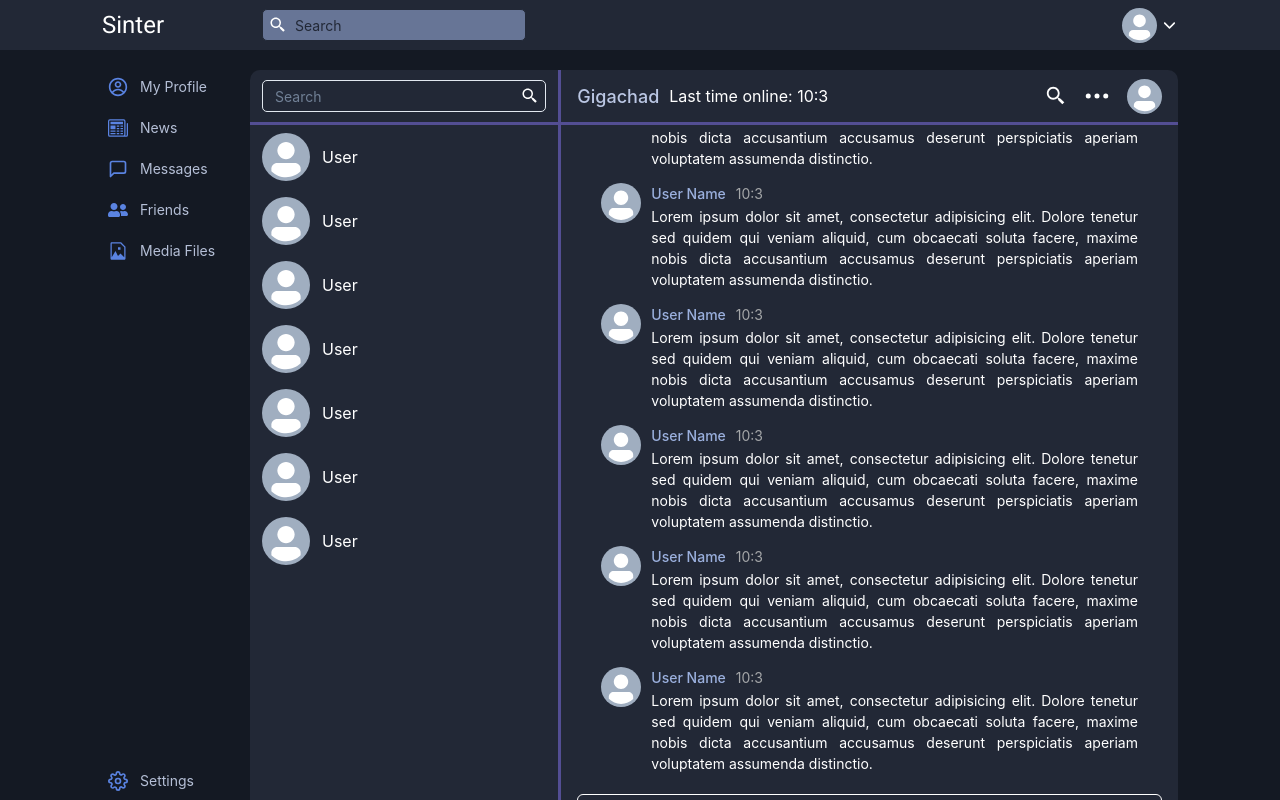
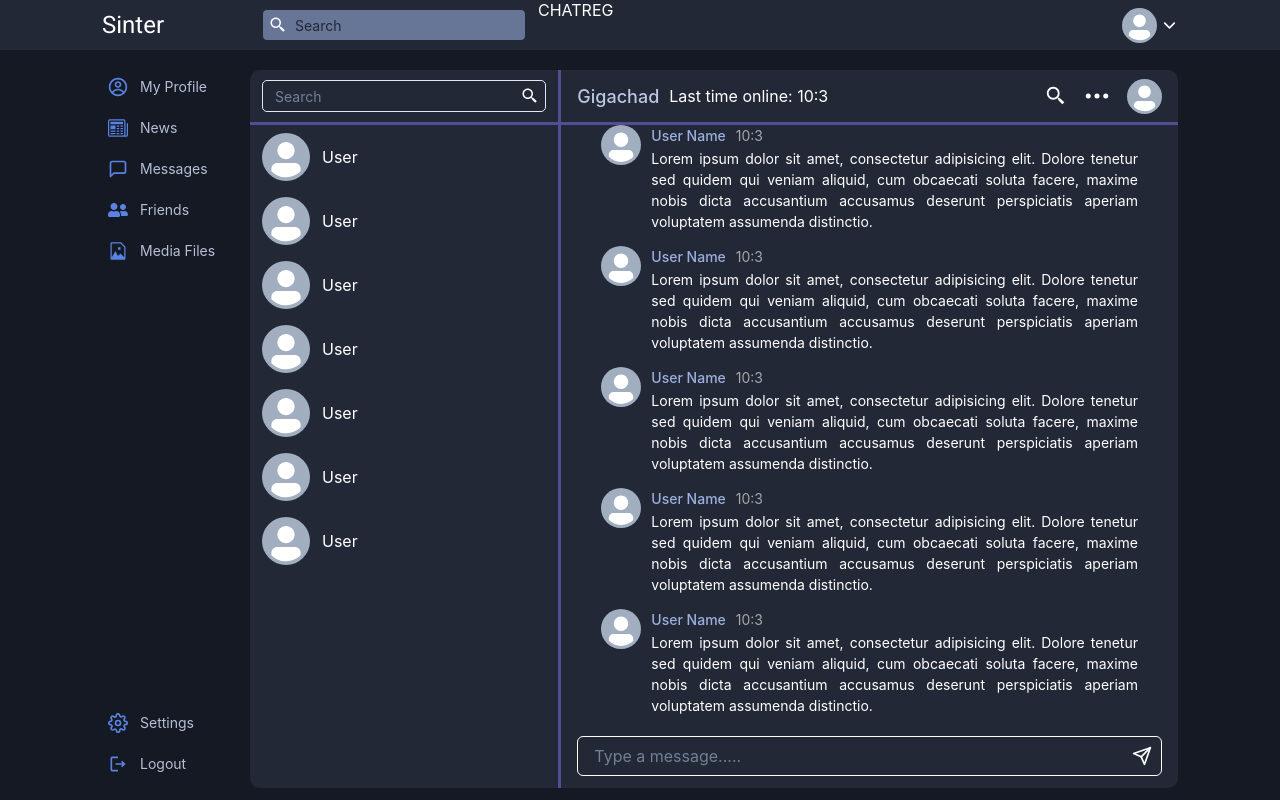
Before and after one commit to sufetter/sinter-metaverse, a Next.js app: page /chat/fisting in a window 1280 px wide. Built offline with nearby package versions, Linux system fonts and the light colour scheme.

Commit message:
layout anim control added

```diff
--- a/components/Header.tsx
+++ b/components/Header.tsx
@@ -15,6 +15,7 @@ import {
 import {BiSearchAlt2} from "react-icons/bi";
 import {IoIosArrowDown} from "react-icons/io";
 import {mainStyles} from "./LayoutCard";
+import Link from "next/link";
 
 export const HeaderSearch = () => {
   return (
@@ -63,6 +64,12 @@ const Header = () => {
           </Flex>
           <Flex>
             <HeaderSearch />
+            <Link href="/chat/fisting">
+              <a>CHAT</a>
+            </Link>
+            <Link href="/register">
+              <a>REG</a>
+            </Link>
           </Flex>
           <Spacer />
           <Flex align="center" _hover={{cursor: "pointer"}}>
--- a/components/LayoutCard.tsx
+++ b/components/LayoutCard.tsx
@@ -6,7 +6,7 @@ import {useRouter} from "next/router";
 
 type LayoutProps = {
   children: JSX.Element;
-  main?: boolean;
+  card?: boolean;
   style?: object;
 };
 
@@ -40,7 +40,7 @@ export const mainStyles = {
 
 export default function LayoutCard({
   children,
-  main = true,
+  card = false,
   style,
 }: LayoutProps) {
   const router = useRouter();
@@ -61,12 +61,29 @@ export default function LayoutCard({
       >
         <VStack overflowY="hidden" height="100vh" w="100%">
           <Header />
-          <motion.div
-            style={{height: "100%"}}
-            initial={{x: -100, opacity: 0}}
-            animate={{x: 0, opacity: 1}}
-            transition={{duration: 0.5}}
-          >
+          {card && (
+            <motion.div
+              style={{height: "100%", overflow: "hidden"}}
+              initial={{x: -100, opacity: 0}}
+              animate={{x: 0, opacity: 1}}
+              transition={{duration: 0.3}}
+            >
+              <Flex
+                direction="column"
+                w="100%"
+                h="100%"
+                maxW="1076px"
+                overflowY="hidden"
+                mx="60px"
+                height="100%"
+                flex={1}
+                id="1"
+              >
+                {children}
+              </Flex>
+            </motion.div>
+          )}
+          {!card && (
             <Flex
               direction="column"
               w="100%"
@@ -80,8 +97,7 @@ export default function LayoutCard({
             >
               {children}
             </Flex>
-          </motion.div>
-
+          )}
           {/* <Footer /> */}
         </VStack>
       </Flex>
--- a/pages/chat/[id].tsx
+++ b/pages/chat/[id].tsx
@@ -10,7 +10,7 @@ import {mainStyles} from "../../components/LayoutCard";
 
 const id: React.FC = () => {
   return (
-    <LayoutCard style={{height: "100vh", overflow: "hidden"}} main>
+    <LayoutCard style={{height: "100vh", overflow: "hidden"}}>
       <ChakraProvider>
         <Flex bg={mainStyles.mainBGColor} overflowY="hidden" my={3}>
           <Sidebar />
--- a/pages/login.tsx
+++ b/pages/login.tsx
@@ -6,7 +6,7 @@ import LayoutCard from "../components/LayoutCard";
 
 export default function login() {
   return (
-    <LayoutCard>
+    <LayoutCard card>
       <ChakraProvider>
         <LoginCard />
       </ChakraProvider>
--- a/pages/register.tsx
+++ b/pages/register.tsx
@@ -6,7 +6,7 @@ import RegisterCard from "../components/RegisterCard";
 
 const Register = () => {
   return (
-    <LayoutCard>
+    <LayoutCard card>
       <ChakraProvider>
         <RegisterCard />
       </ChakraProvider>
--- a/pages/verefication.tsx
+++ b/pages/verefication.tsx
@@ -4,7 +4,7 @@ import {ChakraProvider} from "@chakra-ui/react";
 
 const verefication = () => {
   return (
-    <LayoutCard>
+    <LayoutCard card>
       <ChakraProvider>
         <VereficationCard />
       </ChakraProvider>
```
